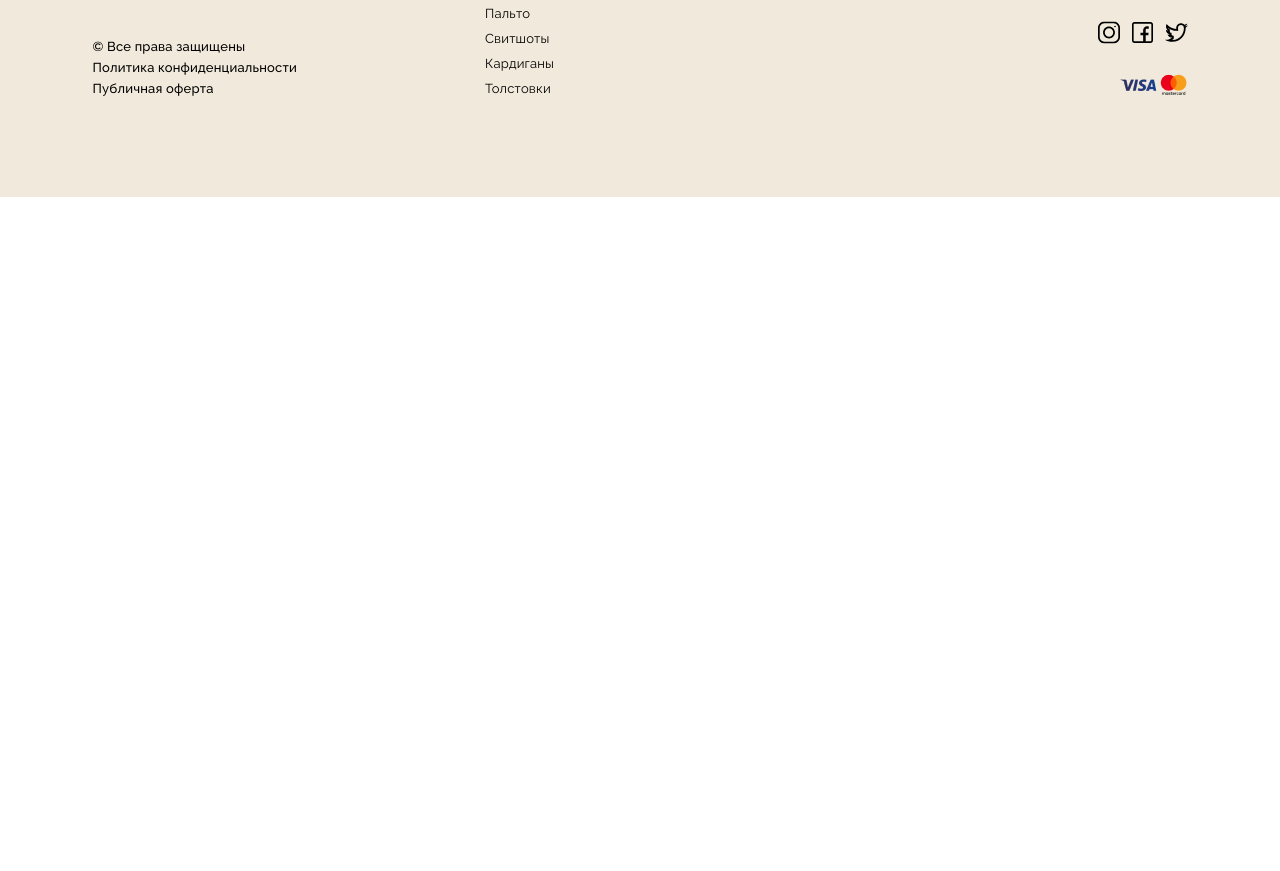
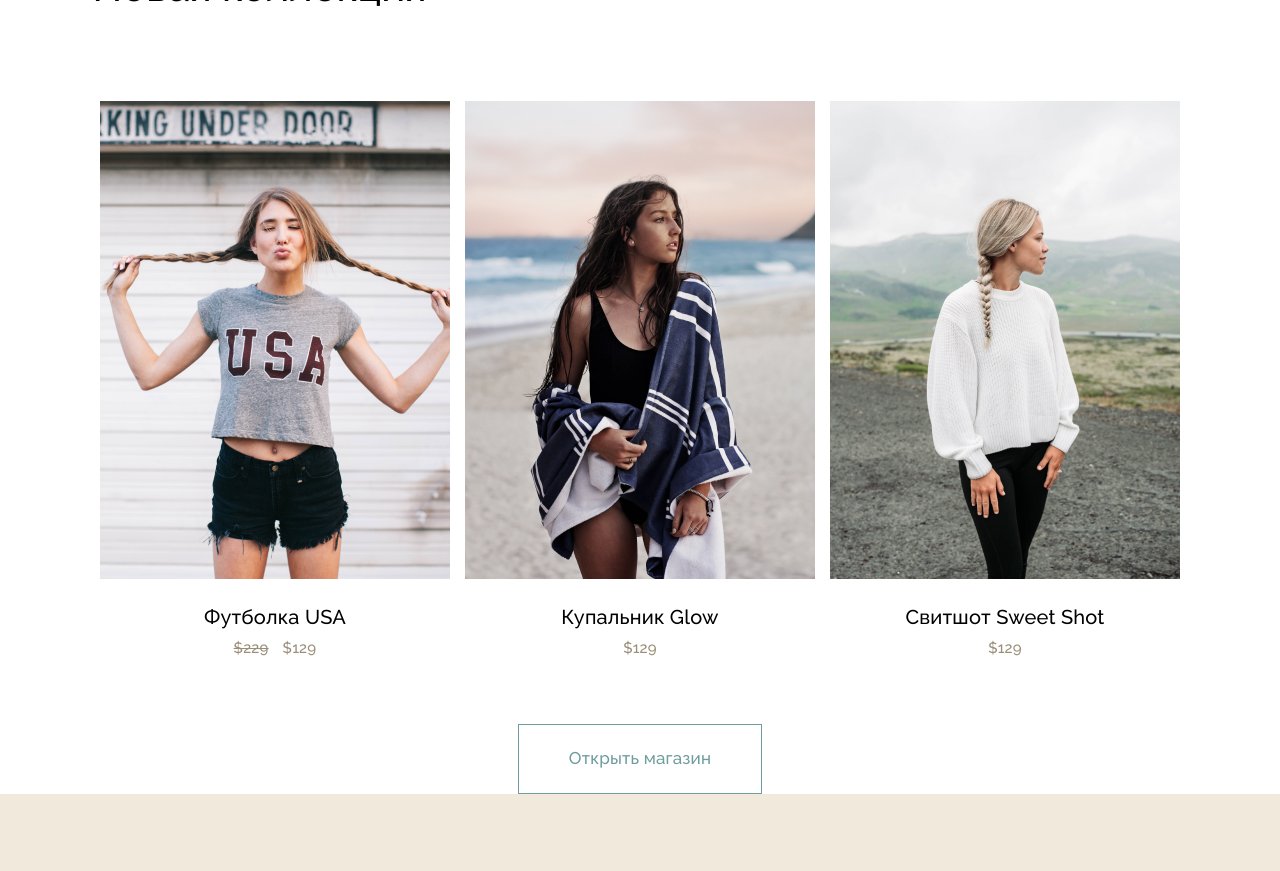
Before and after one commit to EMartynyuk/Magazine, a website: page app/index.html in a window 1280 px wide. Shown: the part 992-1863 px from the top of the page. Before the commit the page ends 1189 px from the top, so only its background shows below. Drawn offline with Linux system fonts and the light colour scheme.

Commit message:
add collection

```diff
--- a/app/index.html
+++ b/app/index.html
@@ -111,6 +111,45 @@
             </div>
         </section>
 
+        <section class="collection">
+            <div class="container">
+                <h2 class="collection__title title">Новая коллекция</h2>
+                <div class="collection__photos">
+                    <div class="collection__item">
+                        <div class="collection__effect">
+                            <img src="images/collection-img.jpg" alt="" class="collection__img">
+                            <a href="" class="collection__link"></a>
+                        </div>
+                        <p class="collection__name">Футболка USA</p>
+                        <p class="collection__price"><span>$229</span>
+                            $129</p>
+                    </div>
+                    <div class="collection__item">
+                        <div class="collection__effect">
+                            <img src="images/collection-img2.jpg" alt="" class="collection__img">
+                            <a href="" class="collection__link"></a>
+                        </div>
+                        <p class="collection__name">Купальник Glow</p>
+                        <p class="collection__price">
+                            $129</p>
+                    </div>
+                    <div class="collection__item">
+                        <div class="collection__effect">
+                            <img src="images/collection-img3.jpg" alt="" class="collection__img">
+                            <a href="" class="collection__link"></a>
+                        </div>
+                        <p class="collection__name">Свитшот Sweet Shot</p>
+                        <p class="collection__price">
+                            $129</p>
+                    </div>
+                </div>
+                <div class="collection__button">
+                    <a href="" class="collection__btn">Открыть магазин</a>
+                </div>
+
+            </div>
+        </section>
+
     </main>
 
     <footer class="footer">
--- a/app/scss/_global.scss
+++ b/app/scss/_global.scss
@@ -1,5 +1,5 @@
 body {
-    font-family:'Raleway', sans-serif;
+  font-family: "Raleway", sans-serif;
   font-style: normal;
   letter-spacing: 0.02em;
   font-weight: 500;
@@ -8,7 +8,7 @@ body {
 }
 
 .main {
-    flex: 1
+  flex: 1;
 }
 
 .container {
@@ -16,3 +16,8 @@ body {
   margin: 0 auto;
   padding: 0 15px;
 }
+
+.title {
+    @extend %titleh2;
+    padding: 130px 0 92px 0;
+}
--- a/app/scss/_vars.scss
+++ b/app/scss/_vars.scss
@@ -1,4 +1,4 @@
-$maincolor: #6e9c9f;
+$maincolor: rgba(110, 156, 159, 1);
 $font-active: 700;
 
 %titleh1 {
--- a/app/scss/style.scss
+++ b/app/scss/style.scss
@@ -280,5 +280,77 @@
     background-color: rgba(0, 0, 0, 1);
   }
 }
+/*---Коллекция---------------------------------------------------------------- */
+.collection {
+  &__title {
+  }
+
+  &__photos {
+    display: flex;
+    flex-flow: wrap;
+    justify-content: center;
+    column-gap: 15px;
+    margin-bottom: 65px;
+  }
+
+  &__item {
+    flex: 0 1 auto;
+    text-align: center;
+  }
+  &__effect {
+    position: relative;
+  }
+
+  &__img {
+    margin-bottom: 24px;
+  }
+  &__link {
+    position: absolute;
+    top: 0;
+    bottom: 0;
+    left: 0;
+    right: 0;
+    background-color: rgba(110, 156, 159, 0);
+    transition: all .3s;
+    &::after {
+      content: "";
+      background-image: url("../images/collection-arrow.svg");
+      width: 31px;
+      height: 22px;
+      background-repeat: no-repeat;
+      position: absolute;
+      top: 48%;
+      left: 46%;
+      display: none;
+    }
+    &:hover {
+      background-color: rgba(110, 156, 159, 0.3);
+    }
+    &:hover::after {
+      display: block;
+    }
+  }
+  &__name {
+    @extend %titleh4;
+    margin-bottom: 7px;
+  }
+
+  &__price {
+    @extend %cartitem;
+    span {
+      text-decoration: line-through;
+      margin-right: 10px;
+    }
+  }
+  &__button {
+    text-align: center;
+  }
+  &__btn {
+    @extend %text;
+    color: $maincolor;
+    padding: 22px 50px;
+    border: 1px solid #6e9c9f;
+  }
+}
 
 @import "media"; /* Медиа запросы*/
```
Also changed, not shown: app/css/style.min.css, app/images/collection-arrow.svg (added), app/images/collection-img.jpg (added), app/images/collection-img2.jpg (added), app/images/collection-img3.jpg (added). Lines whose indentation alone changed are shown as unchanged.
